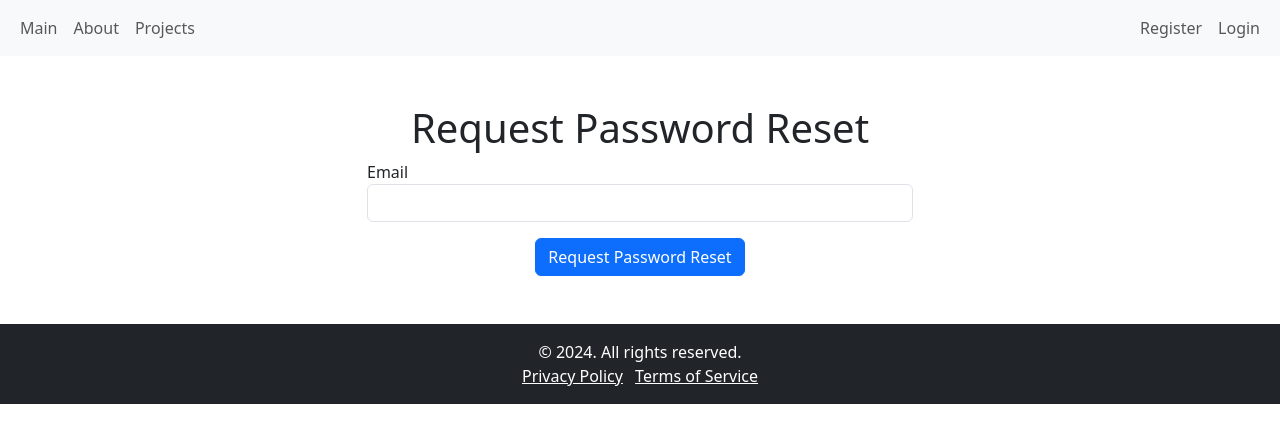
After one commit to Dronzillla/flask_pzp_project, a Flask app: page /auth/reset_password_request in a window 1280 px wide. The commit adds this page. Shown: the top 443 px of the page. Run offline with Flask 3, Linux system fonts and the light colour scheme; some libraries are stand-ins or nearby versions.

Commit message:
Add forgot password functionality

```diff
--- a/blueprintapp/blueprints/auth/db_operations.py
+++ b/blueprintapp/blueprints/auth/db_operations.py
@@ -18,6 +18,11 @@ def db_create_new_user(username: str, email: str, password: str) -> User:
 
 def db_update_current_user_password(password: str) -> None:
     current_user.set_password(password=password)
+    db.session.commit()
+
+
+def db_update_user_password(user: User, password: str) -> None:
+    user.set_password(password=password)
     db.session.commit()
 
 
--- a/blueprintapp/blueprints/auth/forms.py
+++ b/blueprintapp/blueprints/auth/forms.py
@@ -11,6 +11,7 @@ from wtforms import (
 from wtforms.validators import DataRequired, Length, Email, EqualTo
 from blueprintapp.blueprints.auth.models import User
 from blueprintapp.utils.utilities import auth_is_valid_password
+from blueprintapp.blueprints.auth.db_operations import db_read_user_by_email
 
 
 class LoginForm(FlaskForm):
@@ -70,3 +71,29 @@ class UpdatePasswordForm(FlaskForm):
 class ConfirmDeleteForm(FlaskForm):
     user_id = HiddenField("User ID")
     submit = SubmitField("Yes")
+
+
+class ResetPasswordForm(FlaskForm):
+    new_password = PasswordField("New Password", validators=[DataRequired()])
+    new_password2 = PasswordField(
+        "Repeat New Password", validators=[DataRequired(), EqualTo("new_password")]
+    )
+    submit = SubmitField("Reset Password")
+
+    def validate_new_password(self, new_password):
+        if not auth_is_valid_password(password=new_password.data):
+            raise ValidationError(
+                "Password must be at least 8 characters long, must contain at least 1 lower and 1 upper case letters, 1 digit and 1 special symbol !@#$%^&*()-_=+[{]};:'\",<.>/?"
+            )
+
+
+class PasswordResetRequestForm(FlaskForm):
+    email = StringField("Email", validators=[DataRequired(), Email()])
+    submit = SubmitField("Request Password Reset")
+
+    def validate_email(self, email):
+        user = db_read_user_by_email(email=email.data)
+        if user is None:
+            raise ValidationError(
+                "There is no account with that email. You must register first."
+            )
--- a/blueprintapp/blueprints/auth/routes.py
+++ b/blueprintapp/blueprints/auth/routes.py
@@ -6,18 +6,25 @@ from blueprintapp.blueprints.auth.forms import (
     RegistrationForm,
     UpdatePasswordForm,
     ConfirmDeleteForm,
+    PasswordResetRequestForm,
+    ResetPasswordForm,
 )
 from blueprintapp.blueprints.auth.models import User
 from blueprintapp.blueprints.auth.db_operations import (
     db_create_new_user,
     db_read_user_by_email,
     db_update_current_user_password,
+    db_update_user_password,
     db_read_user_by_id,
     db_delete_user,
 )
 from urllib.parse import urlparse
 from blueprintapp.utils.utilities import verified_user
-from blueprintapp.blueprints.auth.emails import mail_admins_new_user_registration
+from blueprintapp.blueprints.auth.emails import (
+    mail_admins_new_user_registration,
+    mail_send_reset_email,
+    verify_reset_token,
+)
 
 
 auth = Blueprint("auth", __name__, template_folder="templates")
@@ -123,3 +130,30 @@ def delete_user():
         return redirect(url_for("core.index"))
     else:
         return "Invalid form submission", 400
+
+
+@auth.route("/reset_password_request", methods=["GET", "POST"])
+def reset_password_request():
+    form = PasswordResetRequestForm()
+    if form.validate_on_submit():
+        email = form.email.data
+        user = db_read_user_by_email(email=email)
+        if user:
+            mail_send_reset_email(user)
+        flash("Check your email for the instructions to reset your password", "info")
+        return redirect(url_for("auth.login"))
+    return render_template("auth/reset_password_request.html", form=form)
+
+
+@auth.route("/reset_password/<token>", methods=["GET", "POST"])
+def reset_password(token):
+    user = verify_reset_token(token)
+    if not user:
+        flash("That is an invalid or expired token", "warning")
+        return redirect(url_for("auth.reset_password_request"))
+    form = ResetPasswordForm()
+    if form.validate_on_submit():
+        db_update_user_password(user=user, password=form.new_password.data)
+        flash("Your password has been updated!", "success")
+        return redirect(url_for("auth.login"))
+    return render_template("auth/reset_password.html", form=form)
--- a/blueprintapp/blueprints/auth/templates/auth/login.html
+++ b/blueprintapp/blueprints/auth/templates/auth/login.html
@@ -42,6 +42,9 @@
                 <div class="text-center mt-3">
                     <span>Don't have an account yet?</span>
                     <a href="{{ url_for('auth.register') }}">Register</a>
+                    <br>
+                    <span>Forgot your password?</span>
+                    <a href="{{ url_for('auth.reset_password_request') }}">Reset</a>
                 </div>
             </div>
         </div>
--- /dev/null
+++ b/blueprintapp/blueprints/auth/templates/auth/reset_password_request.html
@@ -0,0 +1,28 @@
+{% extends "base.html" %}
+{% block title %}Request Password Reset{% endblock %}
+{% block content %}
+<body>
+    <div class="container">
+        <div class="row justify-content-center">
+            <div class="col-md-6">
+                <form action="" method="post">
+                    {{ form.hidden_tag() }}
+                    <div>
+                        <h1 class="text-center">Request Password Reset</h1>
+                    </div>
+                    <div class="mb-3">
+                        <label for="email">{{ form.email.label }}</label>
+                        {{ form.email(class_="form-control", size=32) }}
+                        {% for error in form.email.errors %}
+                        <span class="text-danger">[{{ error }}]</span>
+                        {% endfor %}
+                    </div>
+                    <div class="text-center">
+                        {{ form.submit(class_="btn btn-primary") }}
+                    </div>
+                </form>
+            </div>
+        </div>
+    </div>
+</body>
+{% endblock %}
--- a/config/config.py
+++ b/config/config.py
@@ -4,11 +4,14 @@ import os
 load_dotenv()
 website_mail_username = os.getenv("MAIL_USERNAME_SECURED")
 website_mail_password = os.getenv("MAIL_PASSWORD_SECURED")
+secret_key = os.getenv("SECRET_KEY")
+security_password_salt = os.getenv("SECURITY_PASSWORD_SALT")
 
 
 class Config:
     # TODO Update secret key
-    SECRET_KEY = "your_secret_key"
+    SECRET_KEY = secret_key
+    SECURITY_PASSWORD_SALT = security_password_salt
     SQLALCHEMY_DATABASE_URI = "sqlite:///./app.db"
     # Mail config
     MAIL_SERVER = "smtp.gmail.com"
```
Also changed, not shown: blueprintapp/blueprints/auth/emails.py (+42 -2 lines), blueprintapp/blueprints/auth/templates/auth/reset_password.html (added, +35 -0 lines), README.md.
